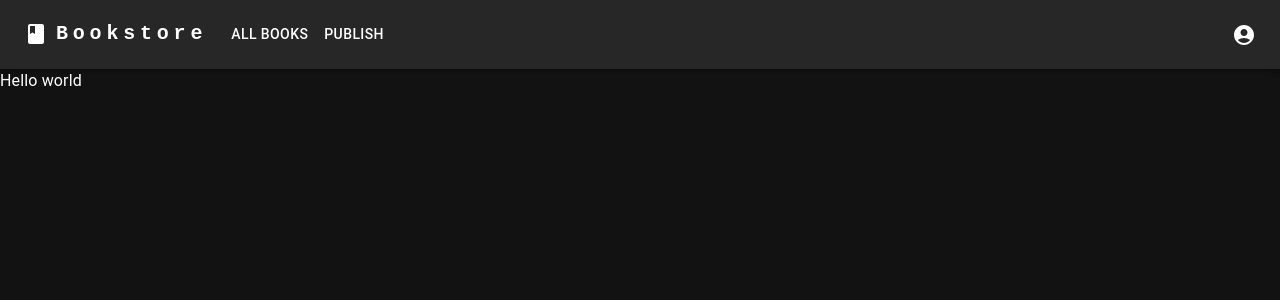
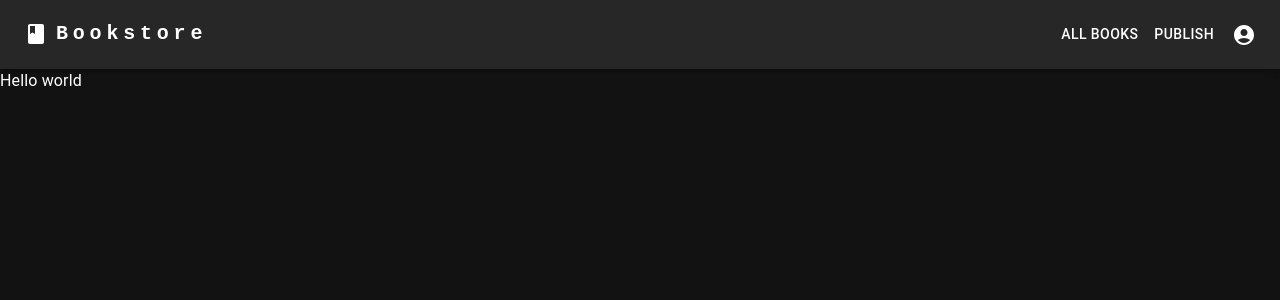
Before and after one commit to 21Horza/bookstore, a React (Create React App) app in the folder client/: page / in a window 1280 px wide. Shown: the top 300 px of the page. Built offline with nearby package versions, Linux system fonts and the light colour scheme.

Commit message:
style: place the navbar menus to the right side

```diff
--- a/client/src/components/UI/Navbar.jsx
+++ b/client/src/components/UI/Navbar.jsx
@@ -14,6 +14,7 @@ import {
 import BookIcon from "@mui/icons-material/Book";
 import MenuIcon from "@mui/icons-material/Menu";
 import AccountCircleIcon from "@mui/icons-material/AccountCircle";
+import "../../styles/Navbar.css";
 
 const pages = ["All Books", "Publish"];
 const settings = ["Login", "Logout"];
@@ -115,7 +116,10 @@ const ResponsiveAppBar = () => {
           >
             Bookstore
           </Typography>
-          <Box sx={{ flexGrow: 1, display: { xs: "none", md: "flex" } }}>
+          <Box
+            sx={{ flexGrow: 1, display: { xs: "none", md: "flex" } }}
+            className="nav-menu-md"
+          >
             {pages.map((page) => (
               <Button
                 key={page}
--- /dev/null
+++ b/client/src/styles/Navbar.css
@@ -0,0 +1,4 @@
+.nav-menu-md {
+  justify-content: right;
+  margin-right: 10px;
+}
```
